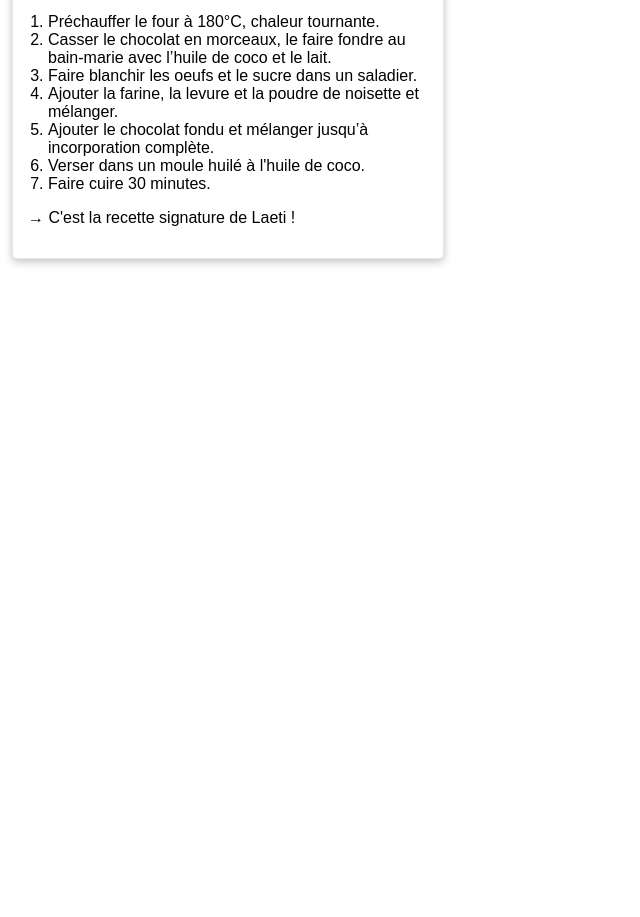
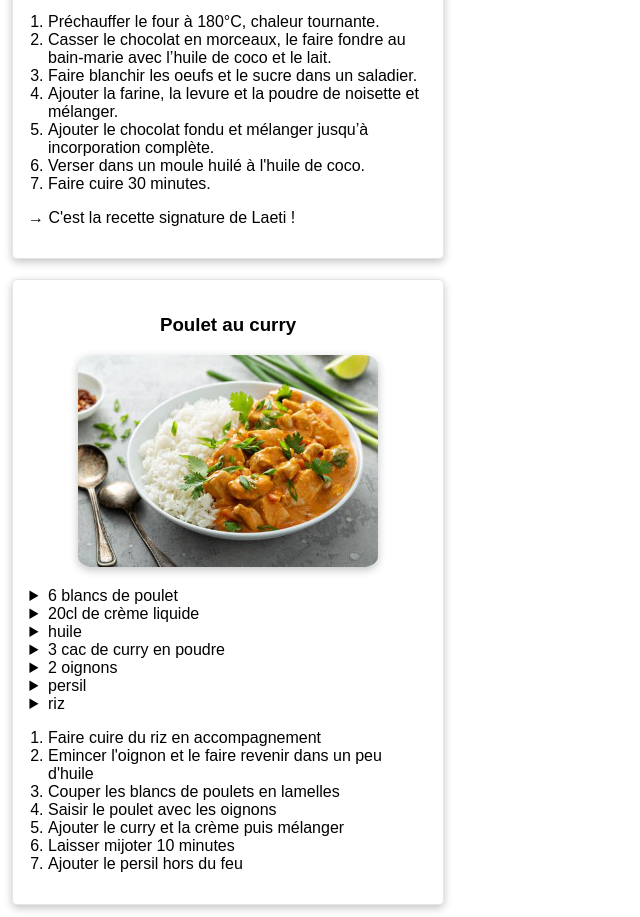
Before and after one commit to adrien-fichet/recettes, a website: page index.pug in a window 1280 px wide. Shown: the part 3721-4638 px from the top of the page, without its empty margins (0-640 px from the left). Before the commit the page ends 3992 px from the top, so only its background shows below. Drawn offline with nearby package versions, Linux system fonts and the light colour scheme; files that its build step writes are made by us from their sources.

Commit message:
Add poulet-curry

```diff
--- a/index.pug
+++ b/index.pug
@@ -109,3 +109,24 @@ html(lang="fr")
         li Verser dans un moule huilé à l'huile de coco.
         li Faire cuire 30 minutes.
       p &rightarrow; C'est la recette signature de Laeti !
+
+    div(class="recette")
+      h3 Poulet au curry
+      p(class="image")
+        img(src="./img/poulet-curry.jpg" alt="poulet-curry")
+      ul
+        li 6 blancs de poulet
+        li 20cl de crème liquide
+        li huile
+        li 3 cac de curry en poudre
+        li 2 oignons
+        li persil
+        li riz
+      ol
+        li Faire cuire du riz en accompagnement
+        li Emincer l'oignon et le faire revenir dans un peu d'huile
+        li Couper les blancs de poulets en lamelles
+        li Saisir le poulet avec les oignons
+        li Ajouter le curry et la crème puis mélanger
+        li Laisser mijoter 10 minutes
+        li Ajouter le persil hors du feu
```
Also changed, not shown: img/poulet-curry.jpg (added), index.html.
